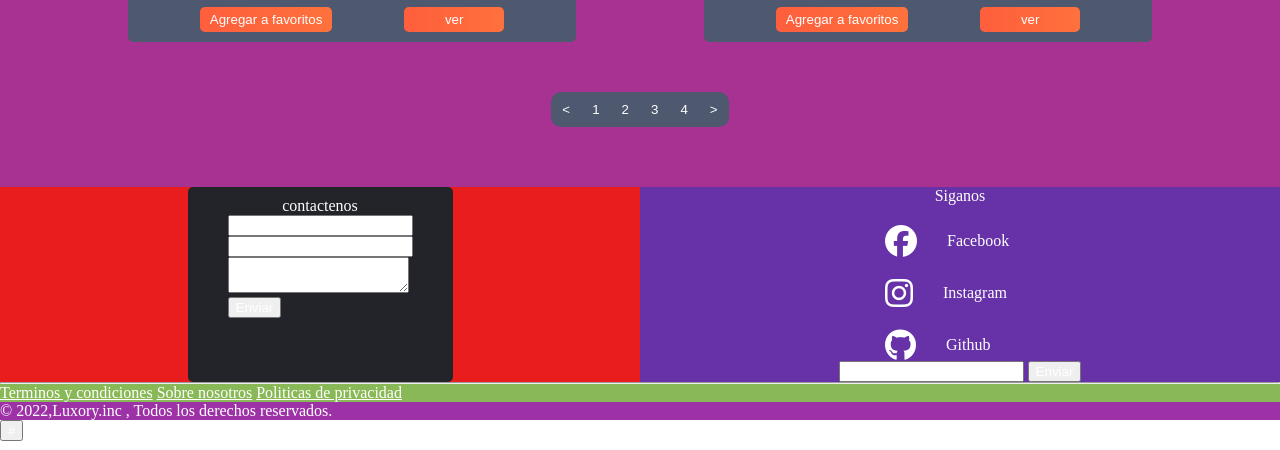
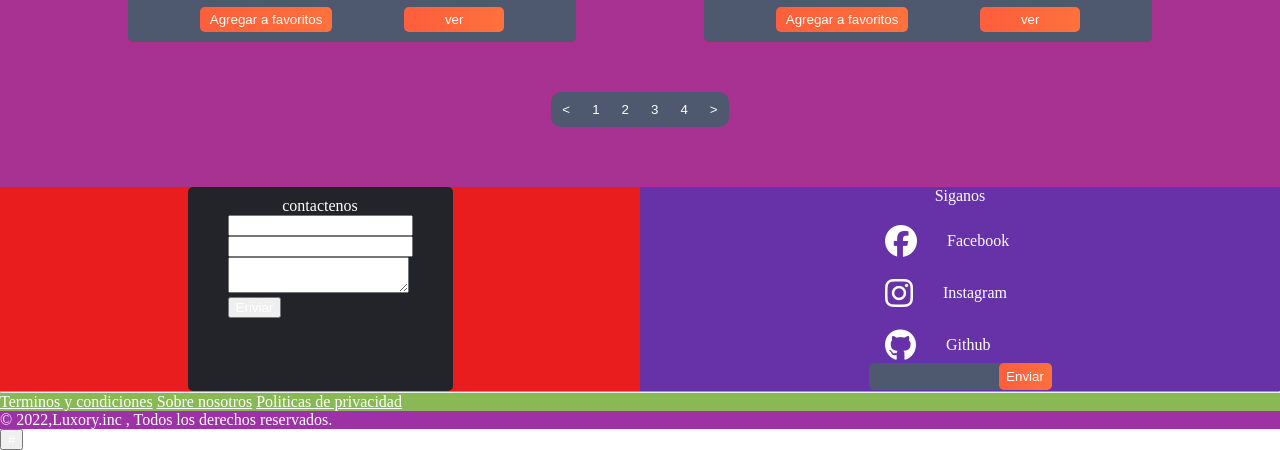
Before and after one commit to MartinPanelo/proyectoFinal, a plain HTML site: page index.html in a window 1280 px wide. Shown: the part 1078-1528 px from the top of the page. Drawn offline with Linux system fonts and the light colour scheme; a web font is replaced by a local one.

Commit message:
siganos
links y la barrita para subcribirse

```diff
--- a/index.html
+++ b/index.html
@@ -262,7 +262,7 @@
             <div class="items-siganos">
                 <div class="item-link"><a href="#"><i class="fa-brands fa-github fa-2x"></i><spam>Github</spam></a></div>
             </div>
-            <div>
+            <div class="subcribir">
                 <input>
                 <button>Enviar</button>
             </div>
--- a/style.css
+++ b/style.css
@@ -420,6 +420,89 @@ input[type=checkbox] {
     /* margin-right:15px; */
 }
 
+.subcribir{
+    display: flex;
+    justify-content: center;
+    align-items: center;
+
+
+    width: 30%;
+    height: 30px;
+}
+.subcribir button{
+
+    border: none;
+    cursor:pointer;
+   /*  text-decoration: none; */
+    margin-left: -50px;
+    width: 53px;
+    height: 90%;
+    background: linear-gradient(90deg, #FE5E3C 0%, #FE713C 100%);
+    border-radius: 5px;
+
+
+
+    display: flex;
+    justify-content: center;
+    align-items: center;
+
+
+
+}
+.subcribir input:focus {
+    outline: none;
+}
+.subcribir input{
+
+
+    /*  font-size:15px; */
+     border: 0px;
+     padding: 0px;
+     padding-left: 3px;;
+    /*  width: 100%; */
+     height: 90%;
+
+  /*   background: rgb(78, 89, 111); */
+    border-radius: 5px;
+
+    background-color:  rgb(78, 89, 111);
+   /*  color: white; */
+
+
+
+
+
+ }
+
+
+
+
+
+
+
+
+
+
+
+
+
+
+
+
+
+
+
+
+
+
+
+
+
+
+
+
+
+
 
 
 .contactenos{
```
